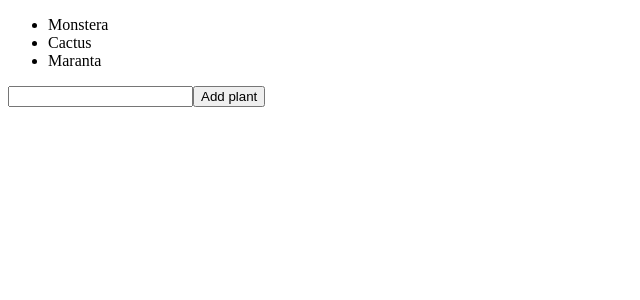
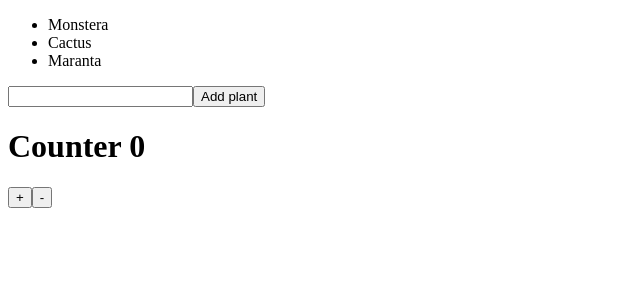
Before and after one commit to stosikmartyna/redux_bootstrap_page, a React (Create React App) app: page / in a window 1280 px wide. Shown: the top 300 px of the page, without its empty margins (0-640 px from the left). Built offline with nearby package versions, Linux system fonts and the light colour scheme.

Commit message:
Add counter based on Redux.

```diff
--- a/src/App.js
+++ b/src/App.js
@@ -1,13 +1,20 @@
 import React from 'react';
 import PlantsContainer from './app/plants/components/PlantsContainer';
 import PlantsForm from './app/plants/components/PlantsForm';
+import { useSelector, useDispatch } from 'react-redux';
+import { increment, decrement } from './actions/counter_actions';
 
 export const App = () => {
+  const counter = useSelector(state => state.counter)
+  const dispatch = useDispatch();
+
   return (
     <div>
       <PlantsContainer />
       <PlantsForm />
+      <h1>Counter {counter}</h1>
+      <button onClick={() => dispatch(increment())}>+</button>
+      <button onClick={() => dispatch(decrement())}>-</button>
     </div>
-
   );
 }
--- /dev/null
+++ b/src/actions/counter_actions.js
@@ -0,0 +1,11 @@
+export const increment = () => {
+    return {
+        type: 'INCREMENT'
+    }
+}
+
+export const decrement = () => {
+    return {
+        type: 'DECREMENT'
+    }
+}
--- a/src/reducers.js
+++ b/src/reducers.js
@@ -1,10 +1,12 @@
 import { combineReducers } from 'redux';
 import plantsReducer from './app/plants/plants_reducers';
 import flowerpotsReducer from './app/flowerpots/flowerpots_index';
+import counterReducer from './reducers/counter';
 
 const rootReducer = combineReducers({
     plants: plantsReducer,
-    flowerpots: flowerpotsReducer
+    flowerpots: flowerpotsReducer,
+    counter: counterReducer
 })
 
 export default rootReducer
--- /dev/null
+++ b/src/reducers/counter.js
@@ -0,0 +1,12 @@
+const counterReducer = (state = 0, action) => {
+    switch(action.type) {
+        case "INCREMENT":
+            return state + 1;
+        case "DECREMENT":
+            return state - 1;
+        default:
+            return state;
+    }
+}
+
+export default counterReducer
```
